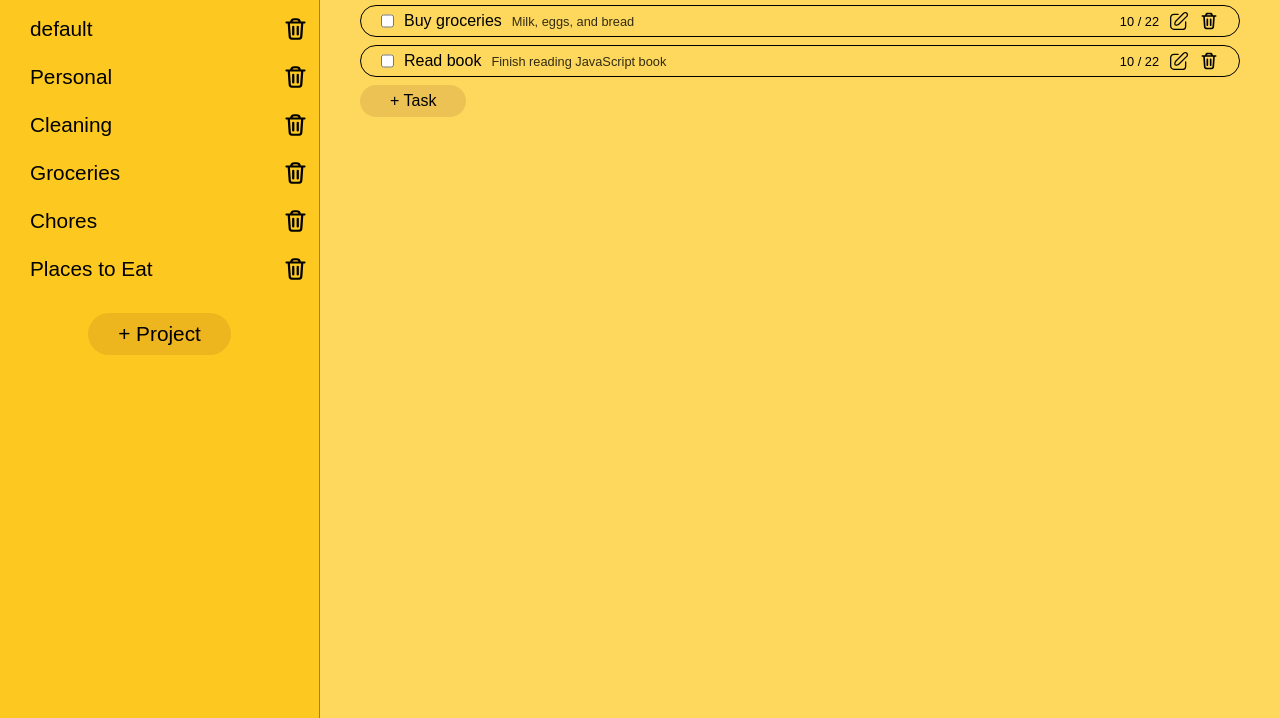
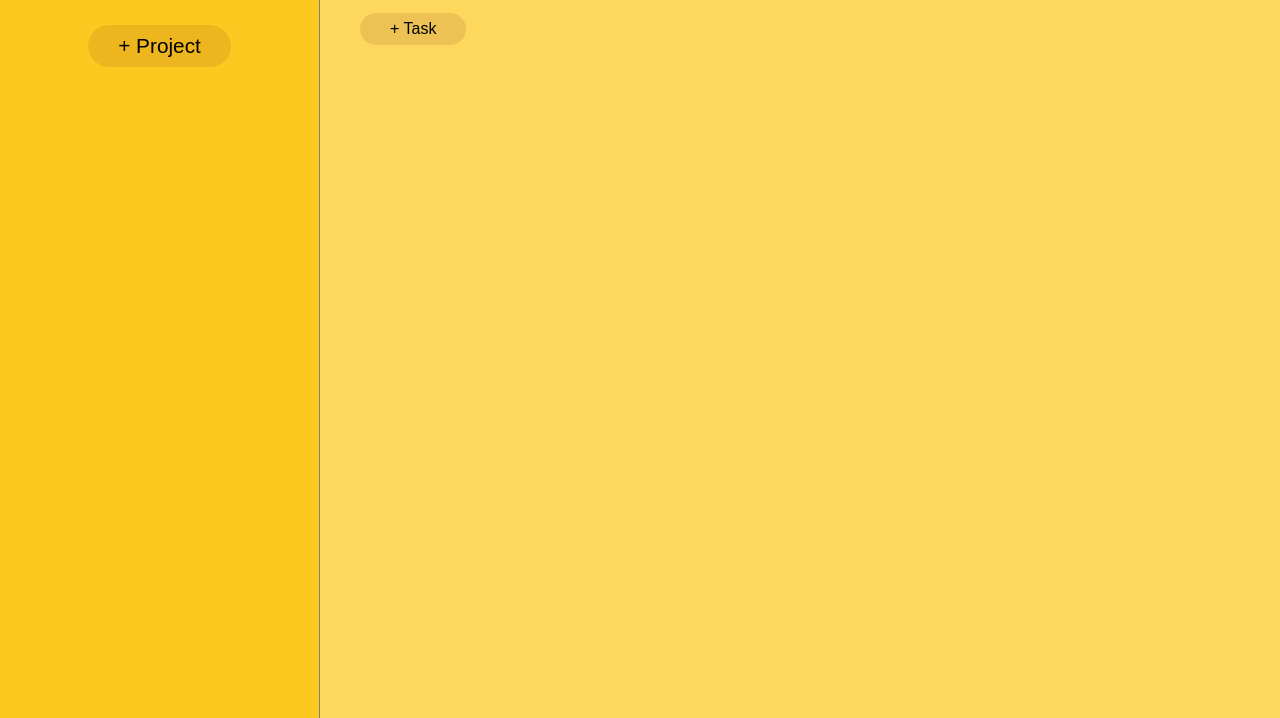
Before and after one commit to zwhahn/Todo_List, a website built with webpack: page src/template.html in a window 1280 px wide. Shown: the part 82-800 px from the top of the page. Built offline with nearby package versions, Linux system fonts and the light colour scheme.

Commit message:
Stop creating 'New Project' when project list is empty

```diff
--- a/src/DOMInterface.js
+++ b/src/DOMInterface.js
@@ -4,7 +4,7 @@ import { TodoApp } from "./TodoApp.js";
 import trashIcon from '../icons/trash.svg';
 import editIcon from '../icons/edit.svg';
 
-var currentProject = 'default'
+var currentProject;
 let formMode = 'Add';
 let currentEditTodo = null;
 const submitBtn = document.getElementById('task-submit-btn');
@@ -15,8 +15,11 @@ const dialog = document.querySelector("dialog");
 const addProjectBtn = document.getElementById("add-project-btn");
 addProjectBtn.addEventListener('click', () => {
     const newProjectName = prompt('Enter new project name');
+    if (!newProjectName || newProjectName.trim() === '') {
+        return;
+      }
     // Tell user why project creation failed
-    if (TodoApp.createProject(newProjectName) == false){
+    else if (TodoApp.createProject(newProjectName) == false){
         alert('Project name already exists');
     };
     showProjectList();
@@ -40,6 +43,10 @@ addTaskBtn.addEventListener('click', () => {
 submitBtn.addEventListener('click', function(e) {
     if (!form.checkValidity()) {
         form.reportValidity(); // shows the validation error
+        return;
+    }
+    else if (Object.keys(TodoApp.getAllProjects()).length === 0) {
+        alert("Create a project before creating a task!")
         return;
     }
     e.preventDefault(); //Stop page refresh
@@ -87,8 +94,8 @@ function showProjectList() {
 
         const projectListItem = document.createElement("li");
         projectListItem.classList.add('project-list-item')
-        const projectTitle = document.createElement("div");
-        projectTitle.classList.add('project-title')
+        const projectName = document.createElement("div");
+        projectName.classList.add('project-name')
 
         // Add delete project button
         const projectDeleteBtn = document.createElement("input");
@@ -101,15 +108,15 @@ function showProjectList() {
             projectDeletion(project)
         })
 
-        projectTitle.textContent = project;
-        projectTitle.addEventListener('click', function() {
+        projectName.textContent = project;
+        projectName.addEventListener('click', function() {
             showTodoList(project);
         });
-        projectListItem.appendChild(projectTitle);
+        projectListItem.appendChild(projectName);
         projectListItem.appendChild(projectDeleteBtn);
         projectList.appendChild(projectListItem);
     }
-    return
+    return;
 }
 
 function changeProjectTitle(project) {
@@ -148,12 +155,13 @@ function showTodoList(project) {
             completedCheckbox.parentElement.classList.add('complete');
             todoDescription.classList.add('description-complete');
             taskDate.classList.add('date-complete')
-            currentEditTodo.updateCompleteStatus('Complete');
+            todoItem.updateCompleteStatus('Complete');
             } else {
             // Remove formatting for completed state
             completedCheckbox.parentElement.classList.remove('complete');
             todoDescription.classList.remove('description-complete');
             taskDate.classList.remove('date-complete');
+            todoItem.updateCompleteStatus('Inomplete');
             }
         });
 
@@ -265,9 +273,9 @@ function taskDeletion(currentProject, todoObj) {
 }
 
 function createNewProject() {
-    TodoApp.createProject('New Project');
-    currentProject = 'New Project';
-    showTodoList(currentProject);
+    currentProject = '';
+    const projectTitle = document.getElementById("project-title");
+    projectTitle.textContent = 'Project Title';
     showProjectList();
 }
 
@@ -298,8 +306,8 @@ function openTaskdialogue(todoObj) {
     form.completeStatus.checked = todoObj.getCompleteStatus() === 'Complete';
 
     // Set project selection
-    // const projectSelection = document.getElementById('projectSelection');
     updateModalSelectOptions();
+    const projectSelection = document.getElementById('projectSelection');
 
     dialog.showModal();
 }
@@ -313,15 +321,15 @@ function formatDueDate (dueDateInput) {
     return formattedDate;
 }
 
-const todo1 = TodoApp.createTodo('Buy groceries', 'Milk, eggs, and bread', '2017-10-22', 'High');
-const todo2 = TodoApp.createTodo('Read book', 'Finish reading JavaScript book', '2017-10-22', 'Normal');
+// const todo1 = TodoApp.createTodo('Buy groceries', 'Milk, eggs, and bread', '2017-10-22', 'High');
+// const todo2 = TodoApp.createTodo('Read book', 'Finish reading JavaScript book', '2017-10-22', 'Normal');
 
-TodoApp.createProject('Personal');
-TodoApp.createProject('Cleaning');
-TodoApp.createProject('Groceries');
-TodoApp.createProject('Chores');
-TodoApp.createProject('Places to Eat');
-// const todo3 = TodoApp.createTodo('Sweep floor', 'Finish reading JavaScript book', format(new Date(2017, 10, 6), 'LLL do'), 'Normal', 'Incomplete', 'Cleaning');
-showProjectList();
+// TodoApp.createProject('Personal');
+// TodoApp.createProject('Cleaning');
+// TodoApp.createProject('Groceries');
+// TodoApp.createProject('Chores');
+// TodoApp.createProject('Places to Eat');
+// // const todo3 = TodoApp.createTodo('Sweep floor', 'Finish reading JavaScript book', format(new Date(2017, 10, 6), 'LLL do'), 'Normal', 'Incomplete', 'Cleaning');
+// showProjectList();
 
-showTodoList(currentProject);
+// showTodoList(currentProject);
--- a/src/TodoApp.js
+++ b/src/TodoApp.js
@@ -1,7 +1,7 @@
 export const TodoApp = (function() {
-    const projectDict = {'default':[]};
+    const projectDict = {};
 
-    function createTodo (title, description="", dueDate="", priority="", completeStatus="Incomplete", project="default") {
+    function createTodo (title, description="", dueDate="", priority="", completeStatus="Incomplete", project="") {
 
         const getTitle = () => title;
         const updateTitle = (newTitle) => title = newTitle;
--- a/src/styles.css
+++ b/src/styles.css
@@ -83,7 +83,7 @@ h1 {
 }
 
 
-.project-title, .todo-title {
+.project-name, .todo-title {
     display: flex;
     margin: auto;
     align-items: center;
@@ -96,7 +96,7 @@ h1 {
     width: auto;
 }
 
-.project-title {
+.project-name {
     width: 100%;
 }
 
@@ -145,7 +145,7 @@ h1 {
     padding-right: 10px;
 }
 
-.project-title {
+.project-name {
     font-size: 1.3em;
 }
 
```
